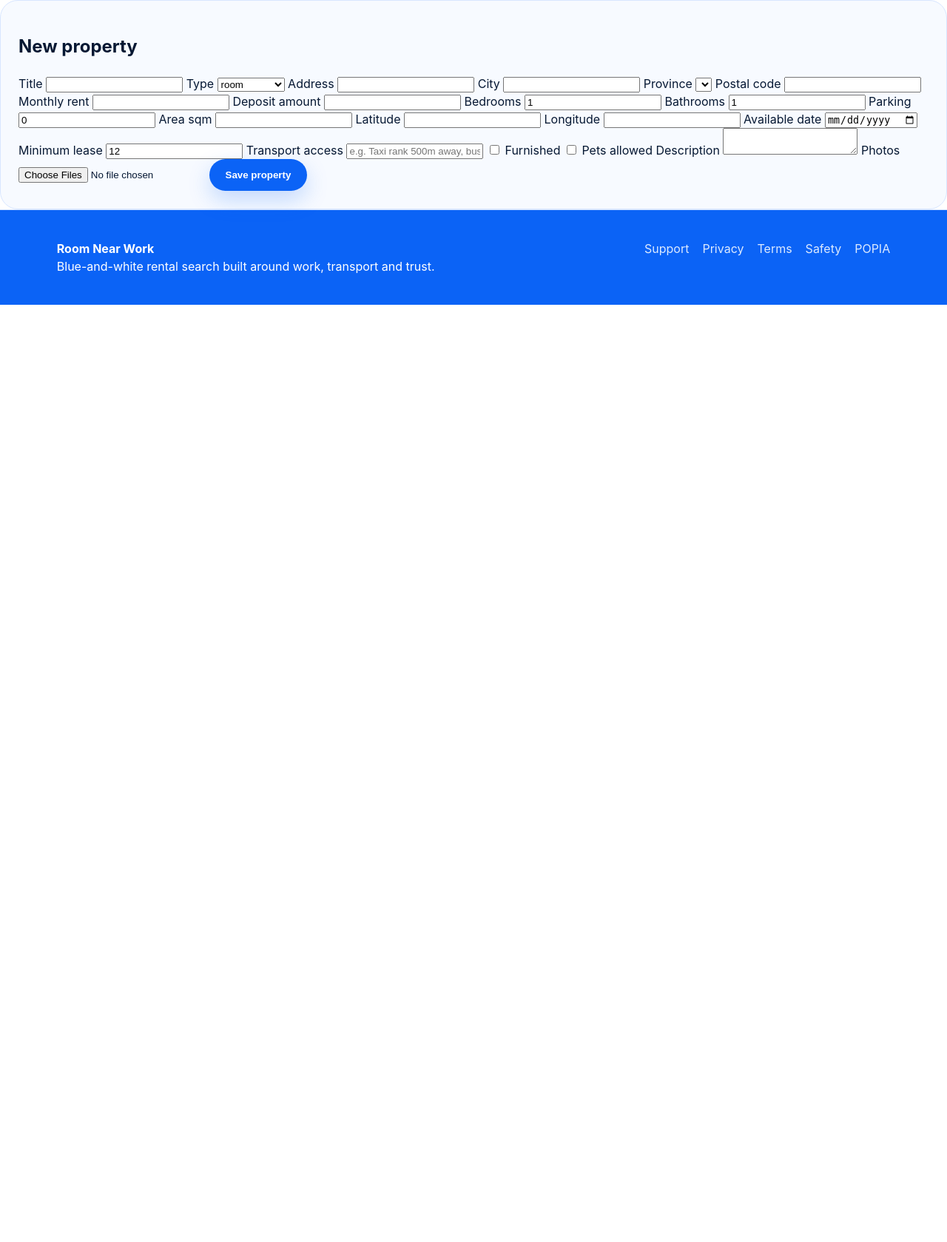
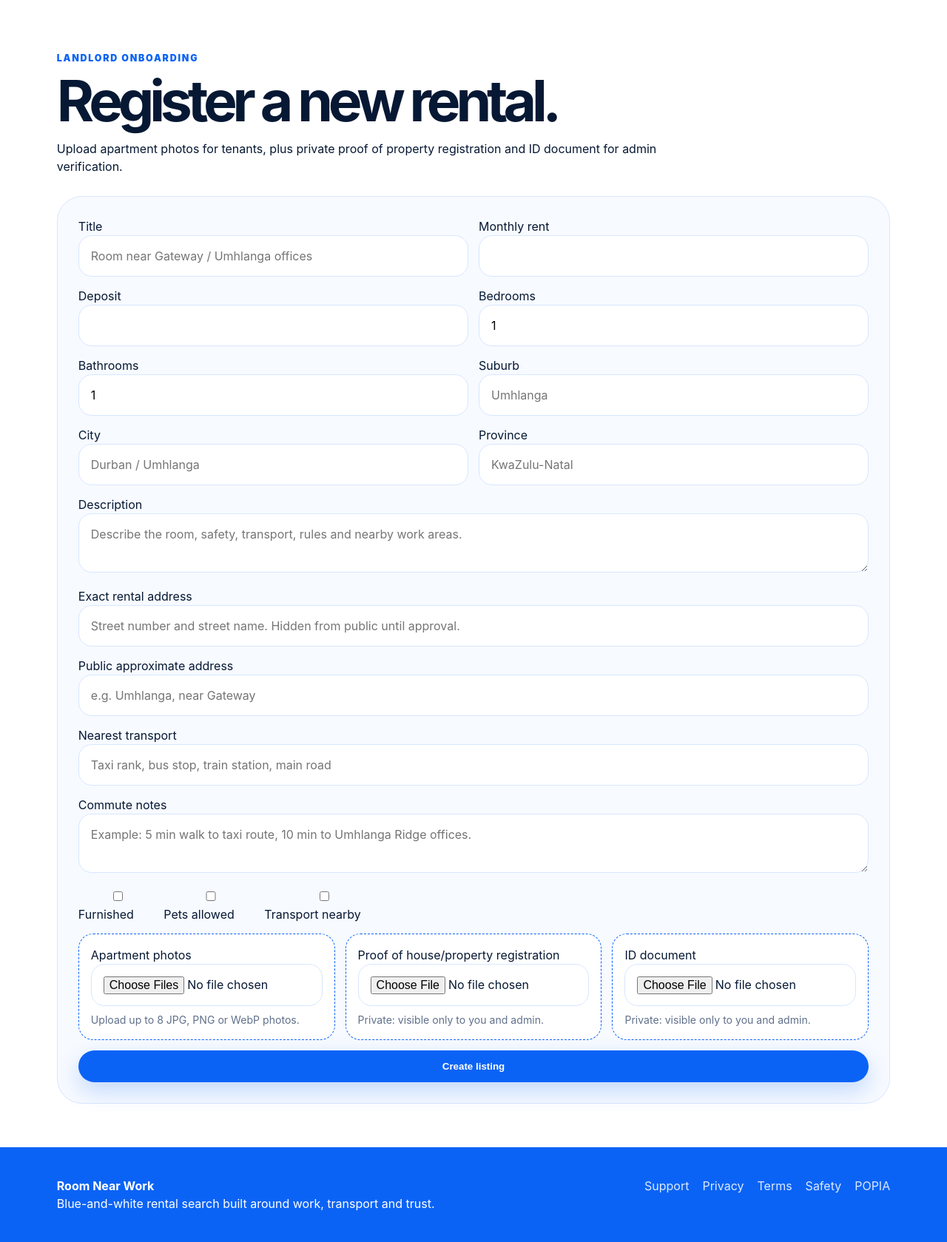
Before and after one commit to reddycea/RoomNearWork, a Flask app: page /properties/new in a window 1280 px wide. Shown: the part 81-1760 px from the top of the page at 74% size. Before the commit the page ends 493 px from the top, so only its background shows below. Run offline with Flask 3, Linux system fonts and the light colour scheme; the visitor is signed in with stand-in values (Sample User, id 1); data comes from the database, SQL or seed files in the repository; lists and menus that the app fills with data are empty.

Commit message:
Add files via upload

```diff
--- a/backend/rnw/templates/properties/form.html
+++ b/backend/rnw/templates/properties/form.html
@@ -1,34 +1,52 @@
 {% extends 'base.html' %}
-{% block title %}{{ 'Edit' if property else 'New' }} property — RNW{% endblock %}
+{% block title %}{% if property %}Edit rental{% else %}Register a rental{% endif %} — Room Near Work{% endblock %}
 {% block content %}
-<section class="panel">
-  <h1>{{ 'Edit' if property else 'New' }} property</h1>
-  <form method="post" enctype="multipart/form-data" class="grid-form">
+<section class="form-page landlord-form-page">
+  <div class="form-intro">
+    <p class="eyebrow">Landlord onboarding</p>
+    <h1>{% if property %}Update your rental.{% else %}Register a new rental.{% endif %}</h1>
+    <p>Upload apartment photos for tenants, plus private proof of property registration and ID document for admin verification.</p>
+  </div>
+  <form method="post" enctype="multipart/form-data" class="panel-form wide-form">
     <input type="hidden" name="csrf_token" value="{{ csrf_token() }}">
-    <label>Title <input name="title" required value="{{ property.title if property else '' }}"></label>
-    <label>Type <select name="property_type">
-      {% for type in ['room','studio','apartment','house','townhouse','commercial'] %}<option value="{{ type }}" {% if property and property.property_type == type %}selected{% endif %}>{{ type }}</option>{% endfor %}
-    </select></label>
-    <label>Address <input name="address" required value="{{ property.address if property else '' }}"></label>
-    <label>City <input name="city" required value="{{ property.city if property else '' }}"></label>
-    <label>Province <select name="province">{% for province in provinces %}<option value="{{ province }}" {% if property and property.province == province %}selected{% endif %}>{{ province }}</option>{% endfor %}</select></label>
-    <label>Postal code <input name="postal_code" value="{{ property.postal_code if property else '' }}"></label>
-    <label>Monthly rent <input name="price" type="number" step="0.01" required value="{{ property.price if property else '' }}"></label>
-    <label>Deposit amount <input name="deposit_amount" type="number" step="0.01" value="{{ property.deposit_amount if property else '' }}"></label>
-    <label>Bedrooms <input name="bedrooms" type="number" value="{{ property.bedrooms if property else 1 }}"></label>
-    <label>Bathrooms <input name="bathrooms" type="number" step="0.5" value="{{ property.bathrooms if property else 1 }}"></label>
-    <label>Parking <input name="parking" type="number" value="{{ property.parking if property else 0 }}"></label>
-    <label>Area sqm <input name="area_sqm" type="number" step="0.1" value="{{ property.area_sqm if property else '' }}"></label>
-    <label>Latitude <input name="latitude" type="number" step="any" value="{{ property.latitude if property else '' }}"></label>
-    <label>Longitude <input name="longitude" type="number" step="any" value="{{ property.longitude if property else '' }}"></label>
-    <label>Available date <input name="available_date" type="date" value="{{ property.available_date if property and property.available_date else '' }}"></label>
-    <label>Minimum lease <input name="minimum_lease" type="number" value="{{ property.minimum_lease if property else 12 }}"></label>
-    <label class="wide">Transport access <input name="transport_access" placeholder="e.g. Taxi rank 500m away, bus stop nearby" value="{{ property.transport_access if property else '' }}"></label>
-    <label class="inline"><input name="furnished" type="checkbox" {% if property and property.furnished %}checked{% endif %}> Furnished</label>
-    <label class="inline"><input name="pets_allowed" type="checkbox" {% if property and property.pets_allowed %}checked{% endif %}> Pets allowed</label>
-    <label class="wide">Description <textarea name="description" required>{{ property.description if property else '' }}</textarea></label>
-    <label class="wide">Photos <input name="photos" type="file" multiple accept="image/*"></label>
-    <button>Save property</button>
+    <input type="hidden" name="google_place_id" id="rental_place_id" value="{{ property.google_place_id if property else '' }}">
+    <div class="form-grid">
+      <label>Title<input name="title" required placeholder="Room near Gateway / Umhlanga offices" value="{{ property.title if property else '' }}"></label>
+      <label>Monthly rent<input name="rent_amount" type="number" required value="{{ property.rent_amount if property else '' }}"></label>
+      <label>Deposit<input name="deposit_amount" type="number" value="{{ property.deposit_amount if property else '' }}"></label>
+      <label>Bedrooms<input name="bedrooms" type="number" value="{{ property.bedrooms if property else 1 }}"></label>
+      <label>Bathrooms<input name="bathrooms" type="number" value="{{ property.bathrooms if property else 1 }}"></label>
+      <label>Suburb<input name="suburb" placeholder="Umhlanga" required value="{{ property.suburb if property else '' }}"></label>
+      <label>City<input name="city" placeholder="Durban / Umhlanga" required value="{{ property.city if property else '' }}"></label>
+      <label>Province<input name="province" placeholder="KwaZulu-Natal" required value="{{ property.province if property else '' }}"></label>
+    </div>
+    <label>Description<textarea name="description" required placeholder="Describe the room, safety, transport, rules and nearby work areas.">{{ property.description if property else '' }}</textarea></label>
+    <label>Exact rental address <input class="address-autocomplete" data-place-target="rental_place_id" name="address_line" required placeholder="Street number and street name. Hidden from public until approval." value="{{ property.address_line if property else '' }}" autocomplete="off"><div class="autocomplete-panel" hidden></div></label>
+    <label>Public approximate address<input name="approximate_address" placeholder="e.g. Umhlanga, near Gateway" value="{{ property.approximate_address if property else '' }}"></label>
+    <label>Nearest transport<input name="nearest_transport" placeholder="Taxi rank, bus stop, train station, main road" value="{{ property.nearest_transport if property else '' }}"></label>
+    <label>Commute notes<textarea name="commute_notes" placeholder="Example: 5 min walk to taxi route, 10 min to Umhlanga Ridge offices.">{{ property.commute_notes if property else '' }}</textarea></label>
+    <div class="check-row">
+      <label><input type="checkbox" name="furnished" {% if property and property.furnished %}checked{% endif %}> Furnished</label>
+      <label><input type="checkbox" name="pets_allowed" {% if property and property.pets_allowed %}checked{% endif %}> Pets allowed</label>
+      <label><input type="checkbox" name="transport_access" {% if property and property.transport_access %}checked{% endif %}> Transport nearby</label>
+    </div>
+    <div class="upload-grid">
+      <label>Apartment photos <input type="file" name="photos" accept="image/jpeg,image/png,image/webp" multiple {% if not property %}required{% endif %}><span>Upload up to 8 JPG, PNG or WebP photos.</span></label>
+      <label>Proof of house/property registration <input type="file" name="proof_registration" accept="application/pdf,image/jpeg,image/png" {% if not property %}required{% endif %}><span>Private: visible only to you and admin.</span></label>
+      <label>ID document <input type="file" name="id_document" accept="application/pdf,image/jpeg,image/png" {% if not property %}required{% endif %}><span>Private: visible only to you and admin.</span></label>
+    </div>
+    {% if property %}
+      <div class="panel file-manager"><h2>Current files</h2>
+        {% for asset in property.assets %}
+          <div class="asset-row"><span>{{ asset.kind.replace('_',' ') }} — {{ asset.original_filename }} — {{ asset.review_status }}</span>
+            <a class="button small secondary" href="{{ url_for('properties.media', asset_id=asset.id) }}">View</a>
+            {% if asset.kind == 'photo' %}<button class="small secondary" formaction="{{ url_for('properties.primary_asset', asset_id=asset.id) }}">Make main</button>{% endif %}
+            <button class="small danger" formaction="{{ url_for('properties.delete_asset', asset_id=asset.id) }}" onclick="return confirm('Remove this file?')">Delete</button>
+          </div>
+        {% else %}<p>No files uploaded yet.</p>{% endfor %}
+      </div>
+    {% endif %}
+    <button>{% if property %}Save changes{% else %}Create listing{% endif %}</button>
   </form>
 </section>
 {% endblock %}
```
Also changed, not shown: backend/rnw/templates/properties/_card.html (added, +19 -0 lines), backend/rnw/templates/properties/detail.html (+61 -20 lines), backend/rnw/templates/properties/index.html (added, +58 -0 lines).
